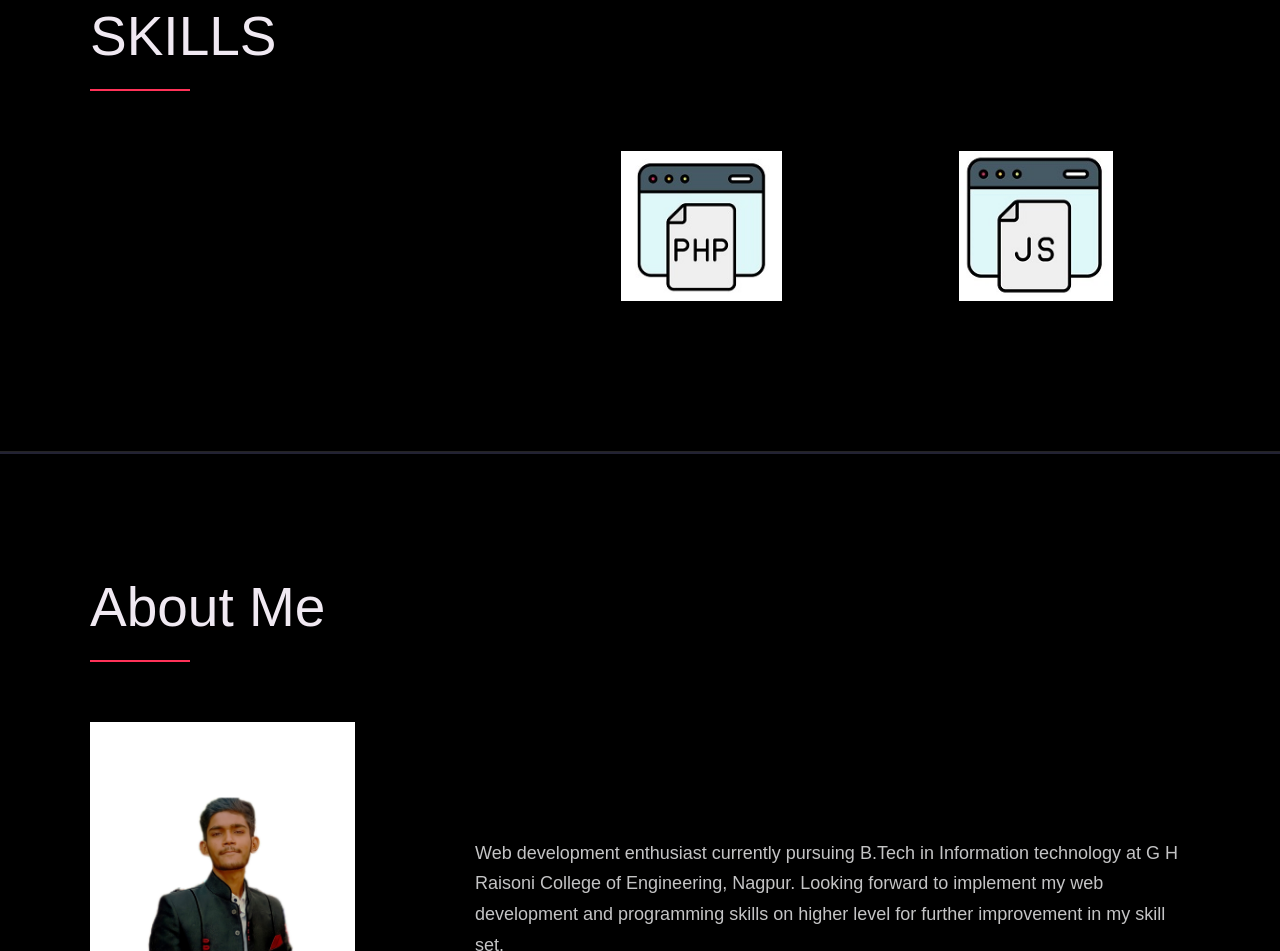
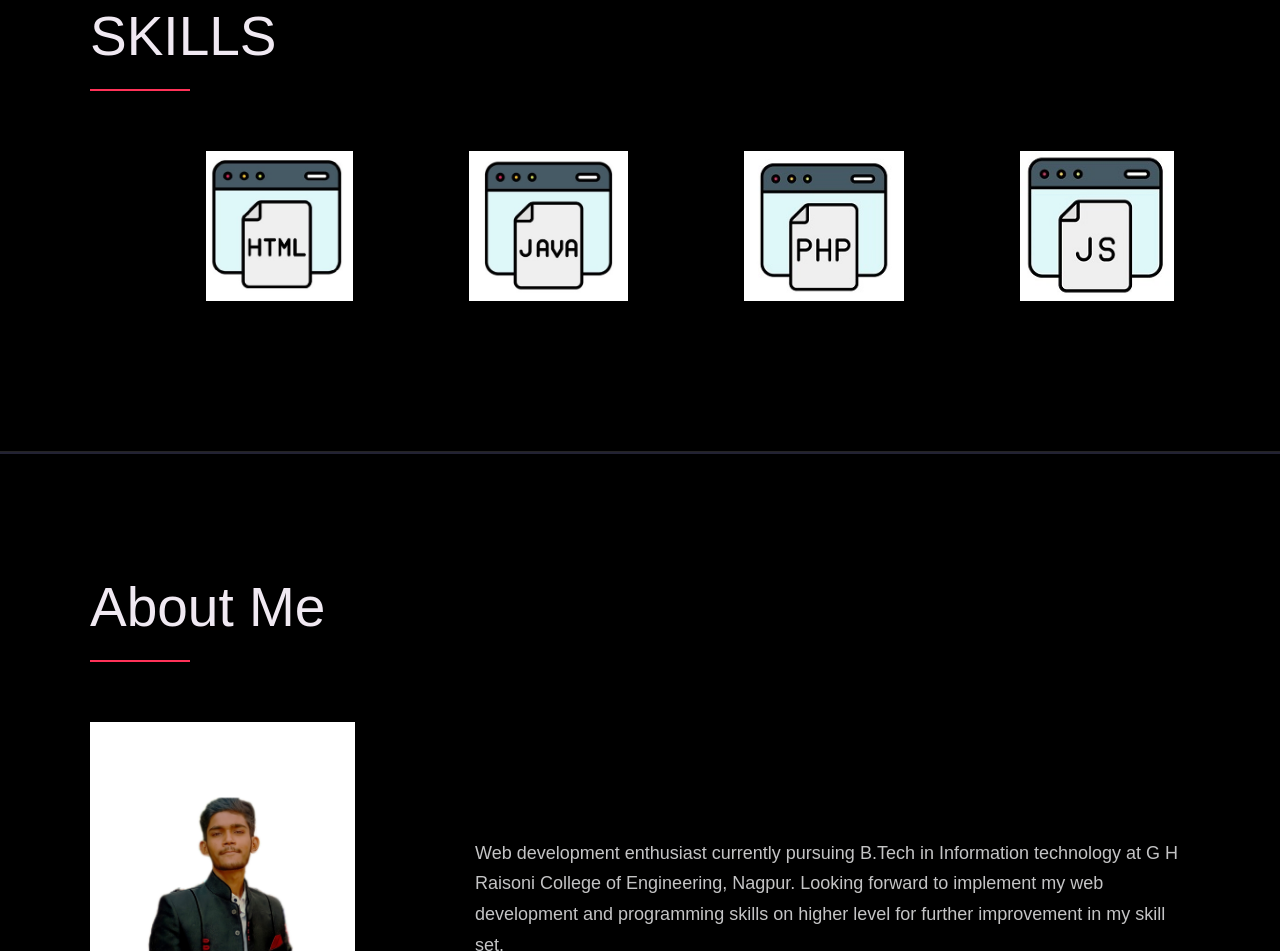
Before and after one commit to GauravGK05/TXON_04, a plain HTML site: page index.html in a window 1280 px wide. Shown: the part 2453-3404 px from the top of the page. Drawn offline with Linux system fonts and the light colour scheme; a script that the page names is missing; a web font is replaced by a local one.

Commit message:
Update index.html

```diff
--- a/index.html
+++ b/index.html
@@ -155,8 +155,8 @@
         <h2>SKILLS</h2>
         <div class="client__logos">
           <!-- Add logos of the clients or companies you'have worked with. -->
-          <img src=".html1.jpg" vspace="20%" class="" alt="">
-          <img src=".java1.jpg" class="" alt="">
+          <img src="html1.jpg" vspace="20%" class="" alt="">
+          <img src="java1.jpg" class="" alt="">
           <img src="php.jpg" class="" alt="">
           <img src="js2.jpg" class="" alt="">
 
```
